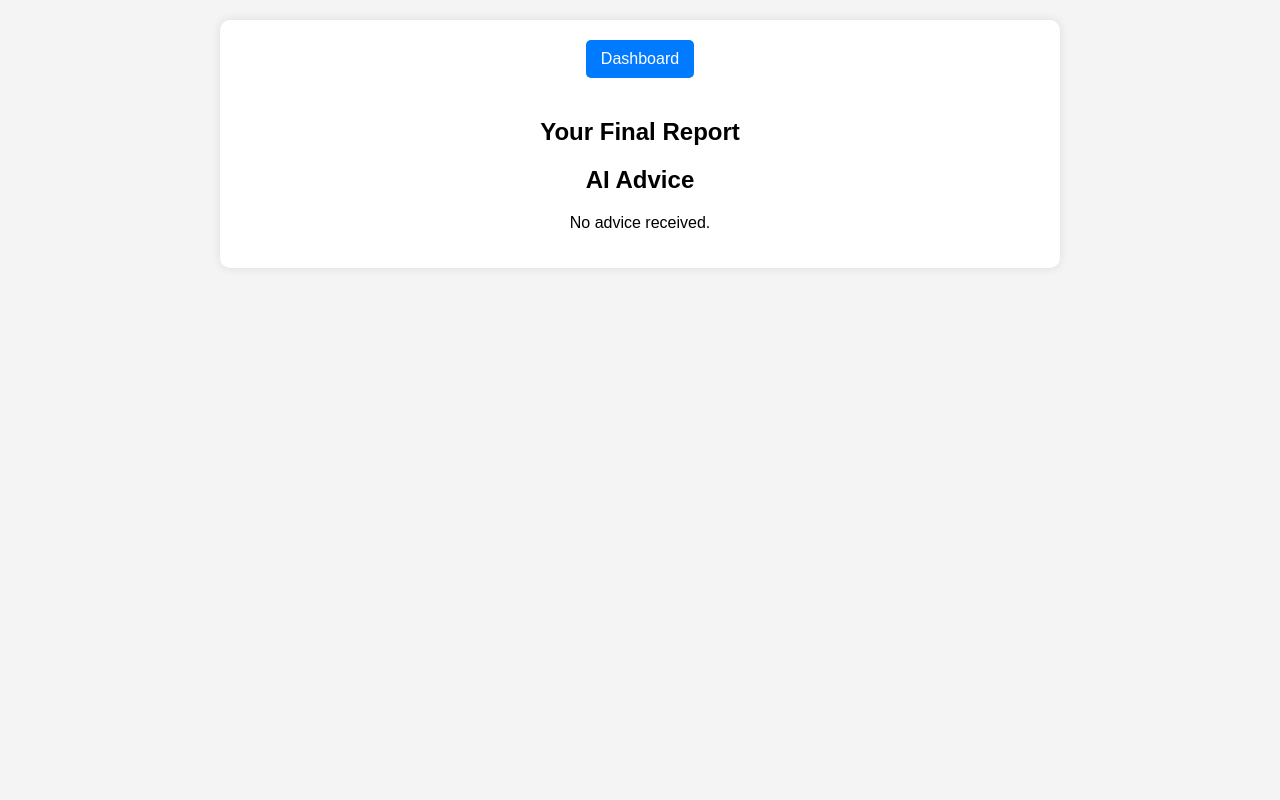
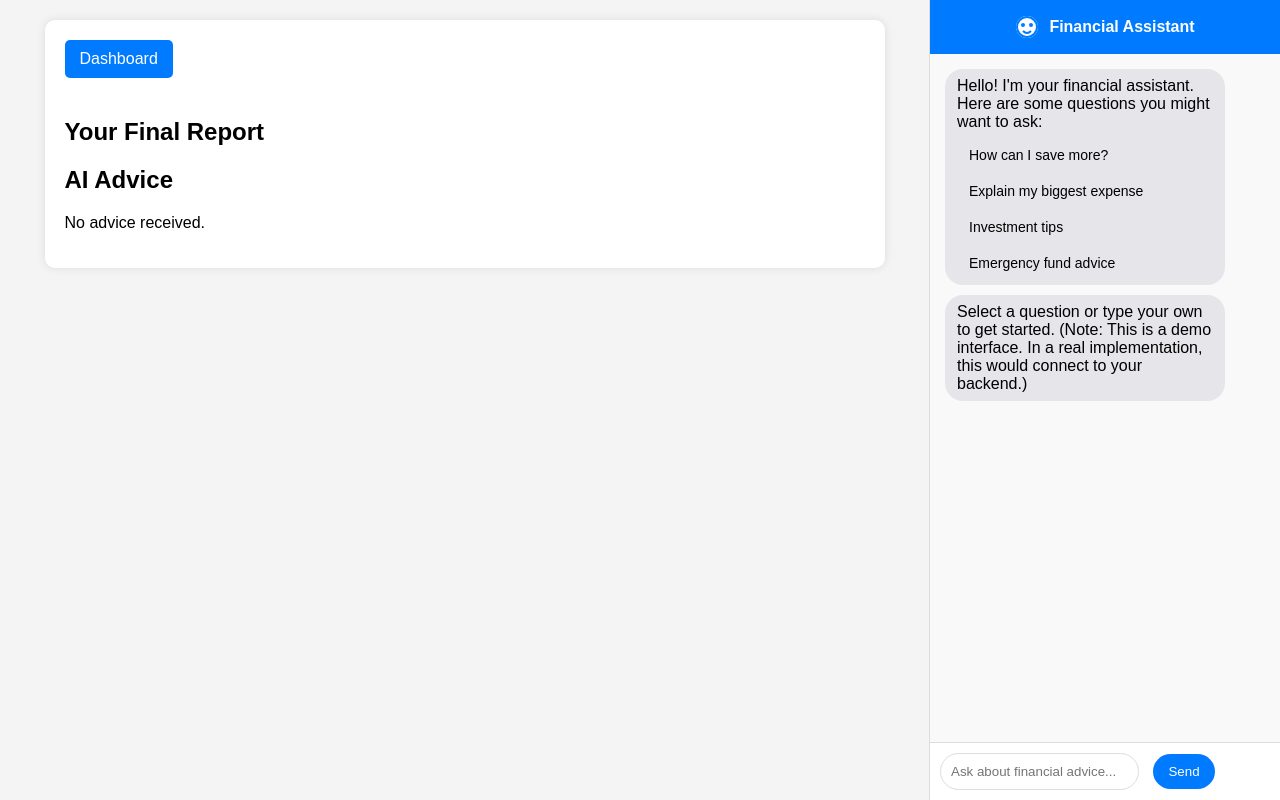
Before and after one commit to PiyushJain045/MoneyWise, a Django app: template app/templates/financialReport.html in a window 1280 px wide. Run offline with Django 5.2, Linux system fonts and the light colour scheme; the template is opened without the code that fills it, so the values that code supplies are empty.

Commit message:
comeback

```diff
--- a/app/templates/dashboard.html
+++ b/app/templates/dashboard.html
@@ -23,8 +23,8 @@
 
     <div class="nav-container">
         <a href="{% url 'home' %}" class="nav-link" id="home-link">Home</a>
-        <a href="{% url 'financial-report' %}" class="nav-link" id="finance-link">Financial Report</a>
-        <a href="{% url 'st_homepage' %}" class="nav-link" id="stock-link">Stock Tracker</a>
+        <a href="{% url 'financial-report' %}" class="nav-link" id="finance-link">AI Advice</a>
+        <a href="{% url 'st_homepage' %}" class="nav-link" id="stock-link">Investments</a>
         <a href="{% url 'add-statements' %}" class="nav-link" id="add-link">Add Statements</a>
         <a href="{% url 'profile' %}" class="nav-link" id="profile-link">Profile</a>
         <a href="{% url 'security' %}" class="nav-link" id="profile-link">Security</a>
--- a/app/templates/financialReport.html
+++ b/app/templates/financialReport.html
@@ -4,16 +4,191 @@
     <meta charset="UTF-8">
     <meta name="viewport" content="width=device-width, initial-scale=1.0">
     <title>Financial Report</title>
-    <link rel="stylesheet" href="static\css\financialReport.css"> <!-- Link to external CSS file -->
+    <style>
+        body {
+            font-family: Arial, sans-serif;
+            background-color: #f4f4f4;
+            margin: 0;
+            padding: 0;
+            display: flex;
+            height: 100vh;
+        }
+
+        .main-container {
+            flex: 1;
+            padding: 20px;
+            overflow-y: auto;
+        }
+
+        .container {
+            max-width: 800px;
+            margin: auto;
+            background: white;
+            padding: 20px;
+            border-radius: 10px;
+            box-shadow: 0 0 10px rgba(0, 0, 0, 0.1);
+        }
+
+        .nav-link {
+            display: inline-block;
+            margin-bottom: 20px;
+            padding: 10px 15px;
+            background: #007bff;
+            color: white;
+            text-decoration: none;
+            border-radius: 5px;
+        }
+
+        .nav-link:hover {
+            background: #0056b3;
+        }
+
+        .report-box, .advice-box {
+            background: #f8f9fa;
+            padding: 15px;
+            border-radius: 8px;
+            font-size: 16px;
+            margin-bottom: 20px;
+        }
+
+        .advice-box {
+            background: #f1f1f1;
+            text-align: left;
+        }
+
+        ul {
+            list-style-type: disc;
+            padding-left: 20px;
+        }
+
+        /* Chat box styles - No JS version */
+        .chat-container {
+            width: 350px;
+            background-color: #fff;
+            border-left: 1px solid #ddd;
+            display: flex;
+            flex-direction: column;
+            height: 100vh;
+        }
+
+        .chat-header {
+            padding: 15px;
+            background: #007bff;
+            color: white;
+            font-weight: bold;
+            text-align: center;
+            display: flex;
+            align-items: center;
+            justify-content: center;
+            gap: 10px;
+        }
+
+        .chat-messages {
+            flex: 1;
+            padding: 15px;
+            overflow-y: auto;
+            background: #f9f9f9;
+        }
+
+        .message {
+            margin-bottom: 10px;
+            padding: 8px 12px;
+            border-radius: 18px;
+            max-width: 80%;
+            position: relative;
+            transition: all 0.3s ease;
+        }
+
+        .bot-message {
+            background: #e5e5ea;
+            align-self: flex-start;
+        }
+
+        .user-message {
+            background: #007bff;
+            color: white;
+            align-self: flex-end;
+            margin-left: auto;
+        }
+
+        .chat-input {
+            display: flex;
+            padding: 10px;
+            border-top: 1px solid #ddd;
+            background: white;
+        }
+
+        .chat-input input {
+            flex: 1;
+            padding: 10px;
+            border: 1px solid #ddd;
+            border-radius: 20px;
+            outline: none;
+        }
+
+        .chat-input button {
+            margin-left: 10px;
+            padding: 10px 15px;
+            background: #007bff;
+            color: white;
+            border: none;
+            border-radius: 20px;
+            cursor: pointer;
+            transition: background 0.3s;
+        }
+
+        .chat-input button:hover {
+            background: #0056b3;
+        }
+
+        /* Interactive elements */
+        .message:hover {
+            transform: scale(1.02);
+            box-shadow: 0 2px 5px rgba(0,0,0,0.1);
+        }
+
+        .chat-input:focus-within {
+            box-shadow: inset 0 0 0 2px #007bff;
+        }
+
+        /* Bot avatar SVG */
+        .bot-avatar {
+            width: 24px;
+            height: 24px;
+        }
+
+        /* Predefined questions */
+        .quick-questions {
+            display: flex;
+            flex-wrap: wrap;
+            gap: 8px;
+            margin-top: 10px;
+        }
+
+        .quick-question {
+            background: #e5e5ea;
+            padding: 6px 12px;
+            border-radius: 15px;
+            font-size: 14px;
+            cursor: pointer;
+            transition: all 0.2s;
+        }
+
+        .quick-question:hover {
+            background: #007bff;
+            color: white;
+        }
+    </style>
 </head>
 <body>
+    <div class="main-container">
         <div class="container">
             <a href="{% url 'dashboard' %}" class="nav-link">Dashboard</a>
 
             <h2>Your Final Report</h2>
             {% if report %}
                 <div class="report-box">
-                {{ report|safe }}  <!-- Allows HTML formatting -->
+                    {{ report|safe }}
                 </div>
             {% endif %}
 
@@ -21,12 +196,49 @@
             {% if advice %}
                 <div class="advice-box">
                     <ul>
-                    {{ advice|safe }}  <!-- Allows formatted bullet points -->
+                        {{ advice|safe }}
                     </ul>
                 </div>
             {% else %}
                 <p>No advice received.</p>
             {% endif %}
         </div>
+    </div>
+
+    <!-- Chat Box - No JS Version -->
+    <div class="chat-container">
+        <div class="chat-header">
+            <svg class="bot-avatar" viewBox="0 0 24 24" xmlns="http://www.w3.org/2000/svg">
+                <circle cx="12" cy="12" r="11" fill="#ffffff"/>
+                <circle cx="8" cy="10" r="2" fill="#007bff"/>
+                <circle cx="16" cy="10" r="2" fill="#007bff"/>
+                <path d="M8 16 Q12 20 16 16" stroke="#007bff" stroke-width="2" fill="none"/>
+                <circle cx="12" cy="12" r="10" stroke="#007bff" stroke-width="2" fill="none"/>
+            </svg>
+            Financial Assistant
+        </div>
+        <div class="chat-messages">
+            <div class="message bot-message">
+                Hello! I'm your financial assistant. Here are some questions you might want to ask:
+
+                <div class="quick-questions">
+                    <div class="quick-question">How can I save more?</div>
+                    <div class="quick-question">Explain my biggest expense</div>
+                    <div class="quick-question">Investment tips</div>
+                    <div class="quick-question">Emergency fund advice</div>
+                </div>
+            </div>
+
+            <div class="message bot-message">
+                Select a question or type your own to get started. (Note: This is a demo interface. In a real implementation, this would connect to your backend.)
+            </div>
+        </div>
+        <div class="chat-input">
+          <form>
+            <input type="text" placeholder="Ask about financial advice...">
+            <button aria-label="Send message">Send</button>
+          </form>
+        </div>
+    </div>
 </body>
 </html>
--- a/app/utils/visualization.py
+++ b/app/utils/visualization.py
@@ -221,7 +221,7 @@ def expense_category_pie_chart(n, time_unit="days"):
             return None  # No expenses in this period
 
         # Plot the Pie Chart
-        plt.figure(figsize=(10, 8))  # Increase figure size for better spacing
+        plt.figure(figsize=(6,10))  # Increase figure size for better spacing
 
         # Explode smaller slices for better visibility
         explode = [0.1 if (value / category_totals.sum()) < 0.05 else 0 for value in category_totals]
@@ -314,7 +314,7 @@ def income_vs_expense_bar_chart(n, time_unit="days"):
         values = [income, expense]
 
         # Create bar chart
-        plt.figure(figsize=(12, 8))
+        plt.figure(figsize=(5, 5))
         sns.barplot(x=categories, y=values, palette=["green", "red"])
 
         # Add labels
@@ -389,7 +389,7 @@ def top_5_expenses_donut_chart(n, time_unit="days"):
         amounts = top_expenses["transaction_amount"]
 
         # Create a Donut Chart (Pie Chart with a Hole)
-        plt.figure(figsize=(8, 6))
+        plt.figure(figsize=(5, 5))
         wedges, texts, autotexts = plt.pie(
             amounts, labels=recipients, autopct='%1.1f%%', startangle=140,
             wedgeprops={'linewidth': 1, 'edgecolor': 'black'},
```
Also changed, not shown: db.sqlite3. Lines whose indentation alone changed are shown as unchanged.
